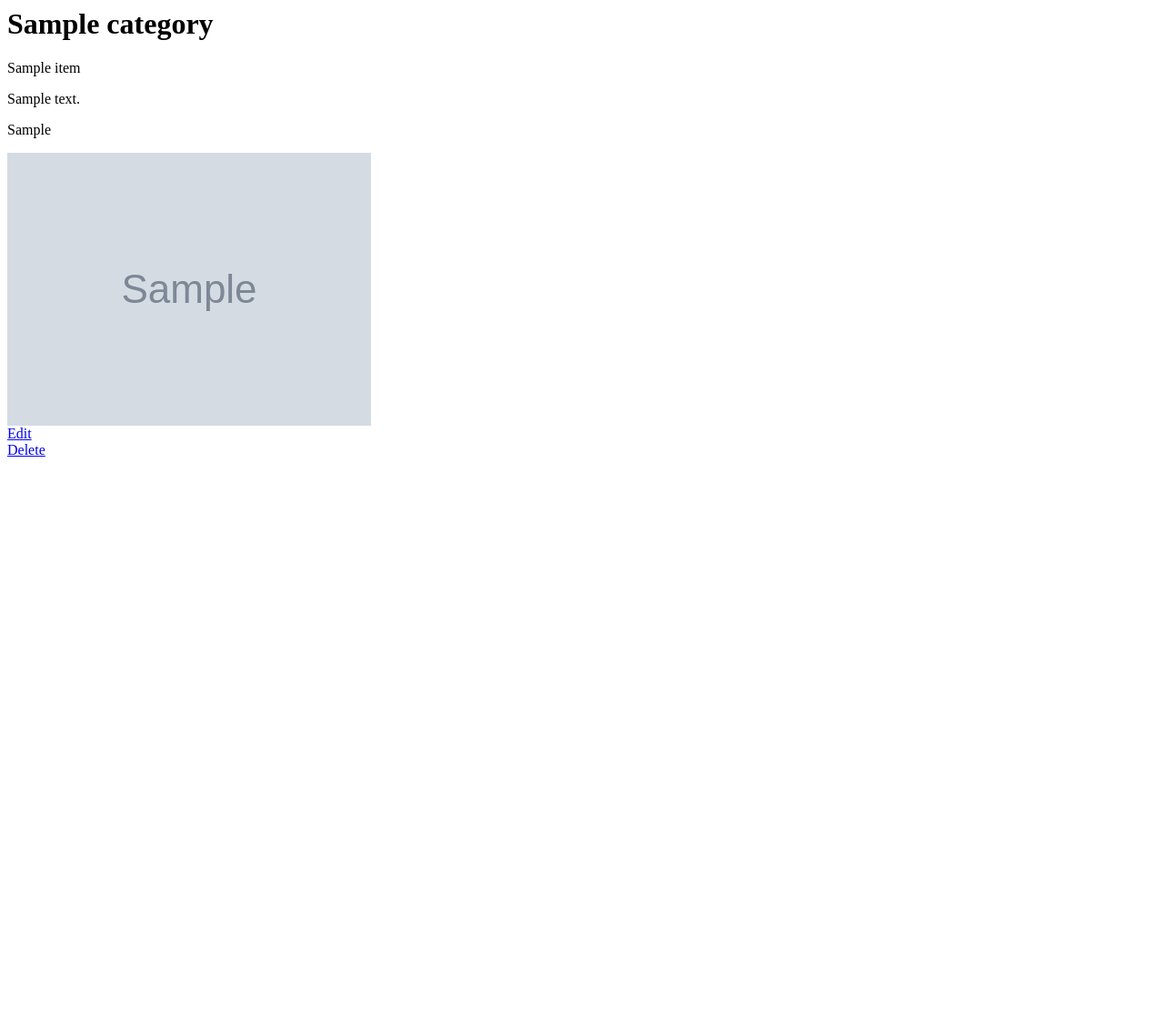
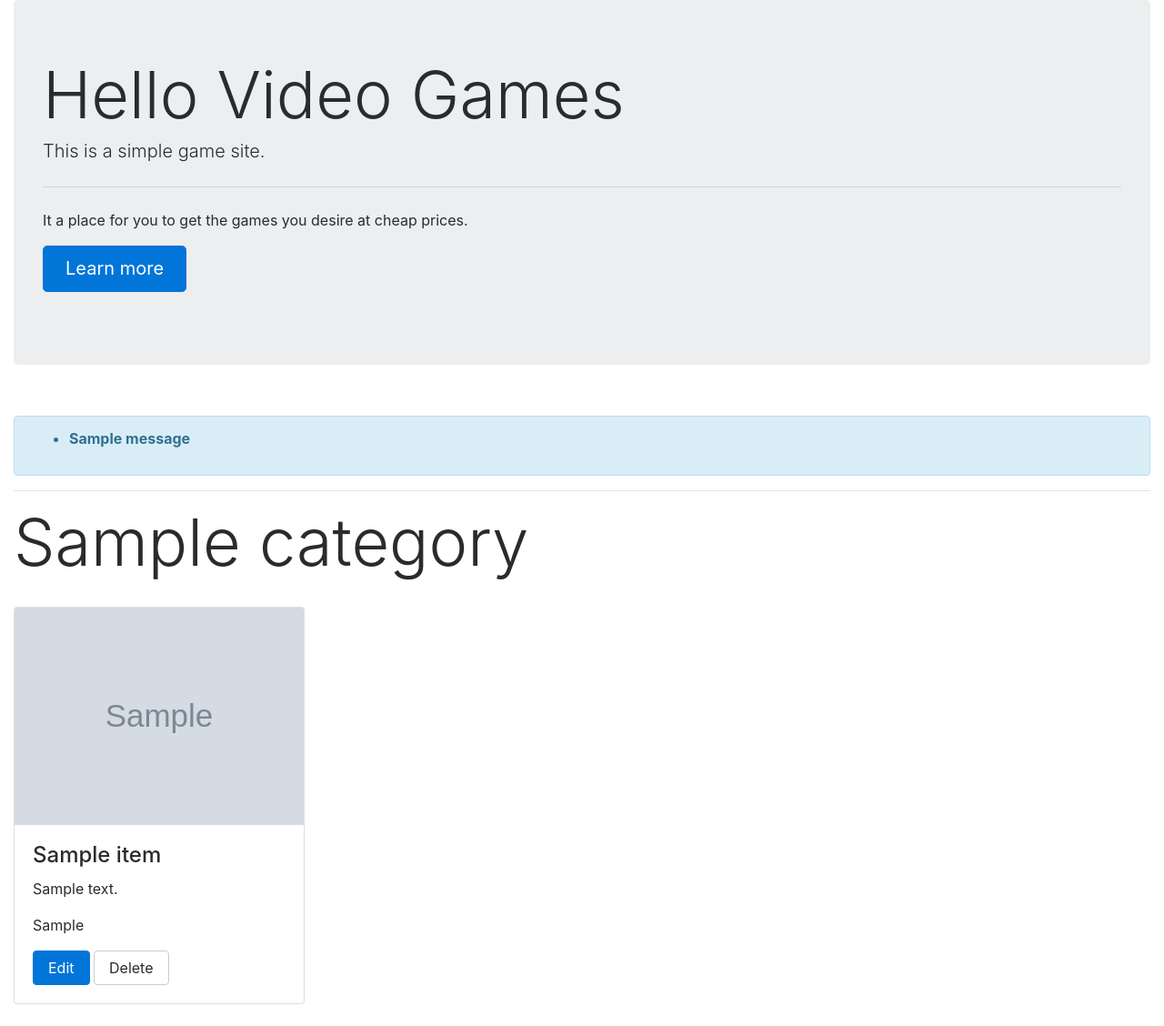
Before and after one commit to jcochran206/Item_Catalog_app, a Flask app: page /category/1/ in a window 1280 px wide. Shown: the whole page at 91% size. Before the commit the page ends 502 px from the top, so only its background shows below. Run offline with Flask 2, Linux system fonts and the light colour scheme; tables that the repository leaves empty hold one stand-in row (values such as "Sample post"); grey boxes marked "Sample" are stand-in pictures; one stand-in notice (Sample message) is shown; some libraries are stand-ins or nearby versions.

Commit message:
added styling to index page
added styling to index page and added flash messages to app for user
notification

```diff
--- a/application.py
+++ b/application.py
@@ -69,6 +69,7 @@ def newGameItem(category_id):
 			price=request.form['price'], systemType=request.form['systemType'], category_id=categories.id)
 		session.add(newItem)
 		session.commit()
+		flash("new game item!")
 		return redirect(url_for('showCategories', category_id=category_id))
 	else:
 		return render_template('newgameitem.html', category_id=category_id)
@@ -83,6 +84,7 @@ def editCategory(category_id, gameitem_id):
 			editedItem.name = request.form['name']
 		session.add(editedItem)
 		session.commit()
+		flash("edited game item was successful")
 		return redirect(url_for('showCategories', category_id=category_id))
 	else:
 		return render_template('editgameitem.html', category_id=category_id, gameitem_id=gameitem_id, item=editedItem)
@@ -95,6 +97,7 @@ def deleteCategory(category_id, gameitem_id):
 		if request.method == 'POST':
 			session.delete(itemToDelete)
 			session.commit()
+			flash("game item was deleted")
 			return redirect(url_for('showCategories', category_id=category_id))
 		else:
 			return render_template('deleteGameitem.html', item=itemToDelete)
@@ -102,5 +105,6 @@ def deleteCategory(category_id, gameitem_id):
 
 
 if __name__ == '__main__':
+	app.secret_key = 'super_secret_key'
 	app.debug = True
 	app.run(host = '0.0.0.0', port=8000)
--- a/templates/games.html
+++ b/templates/games.html
@@ -1,13 +1,56 @@
 <html>
+<head>
+	<title>Games Page</title>
+	<link rel="stylesheet" href="https://maxcdn.bootstrapcdn.com/bootstrap/4.0.0-alpha.6/css/bootstrap.min.css" integrity="sha384-rwoIResjU2yc3z8GV/NPeZWAv56rSmLldC3R/AZzGRnGxQQKnKkoFVhFQhNUwEyJ" crossorigin="anonymous">
+</head>
 
 <body>
 
-<h1>{{categories.name}}</h1>
+<div class="container-fluid">
+<div class="jumbotron">
+  <h1 class="display-3">Hello Video Games</h1>
+  <p class="lead">This is a simple game site.</p>
+  <hr class="my-4">
+  <p>It a place for you to get the games you desire at cheap prices.</p>
+  <p class="lead">
+    <a class="btn btn-primary btn-lg" href="#" role="button">Learn more</a>
+  </p>
+</div>
+<br>
 
+<div class="alert alert-info">
+{% with messages = get_flashed_messages() %}
+{% if messages %}
+ <ul>
+{% for message in messages %}
+  <li><strong>{{message}}</strong></li>
+  {% endfor %}
+</ul>
+{% endif %}
+{% endwith %}
+</div>
+<hr>
+
+<h1 class="display-3"> {{categories.name}}</h1>
+<br>
 
 {% for i in items %}
-
-<div>
+<div class="row">
+ <div class="col col-sm-6 col-md-12">
+  <div class="card" style="width: 20rem;"> <!--Card loop-->
+	<img class="card-img-top" src="{{i.image}}" alt="{{i.name}}">
+	<div class="card-block">
+	 <h4 class="card-title">{{i.name}}</h4>
+	 <p class="card-text">{{i.description}}</p>
+	 <p class="card-text">{{i.price}}</p>
+	 <a href='{{url_for('editCategory', category_id = categories.id, gameitem_id = i.id) }}' class="btn btn-primary">Edit</a>
+	 <a href='{{url_for('deleteCategory', category_id = categories.id, gameitem_id = i.id ) }}' class="btn btn-secondary">Delete</a>
+	 </div>
+  </div>
+ </div>
+</div><!--end of card row-->
+<br>
+<!-- <div>
 
 <p>{{i.name}}</p>
 
@@ -18,18 +61,23 @@
 
 <img src="{{i.image}}">
 
-</div>
+</div> -->
 
-<div>
+<!-- <div>
 <a href='{{url_for('editCategory', category_id = categories.id, gameitem_id = i.id) }}'>Edit</a>
 
 </br>
 <a href = '{{url_for('deleteCategory', category_id = categories.id, gameitem_id = i.id ) }}'>Delete</a>
 
-</div>
+</div> -->
 
 
 {% endfor %}
+</div>
+<!-- JavaScript -->
+<script src="https://code.jquery.com/jquery-3.1.1.slim.min.js" integrity="sha384-A7FZj7v+d/sdmMqp/nOQwliLvUsJfDHW+k9Omg/a/EheAdgtzNs3hpfag6Ed950n" crossorigin="anonymous"></script>
+<script src="https://cdnjs.cloudflare.com/ajax/libs/tether/1.4.0/js/tether.min.js" integrity="sha384-DztdAPBWPRXSA/3eYEEUWrWCy7G5KFbe8fFjk5JAIxUYHKkDx6Qin1DkWx51bBrb" crossorigin="anonymous"></script>
+<script src="https://maxcdn.bootstrapcdn.com/bootstrap/4.0.0-alpha.6/js/bootstrap.min.js" integrity="sha384-vBWWzlZJ8ea9aCX4pEW3rVHjgjt7zpkNpZk+02D9phzyeVkE+jo0ieGizqPLForn" crossorigin="anonymous"></script>
 </body>
 
 </html>
```
